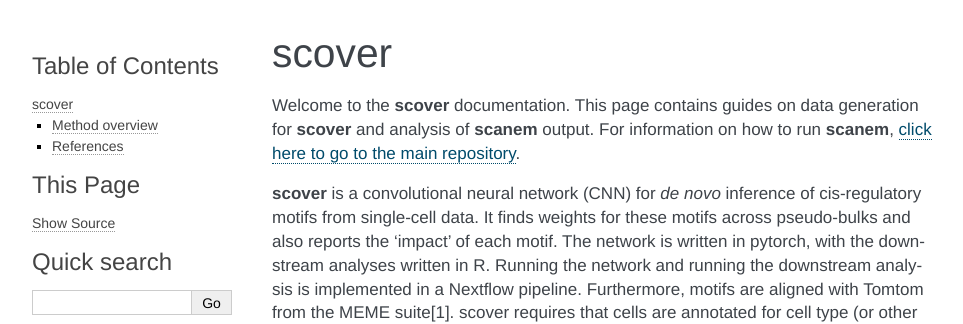
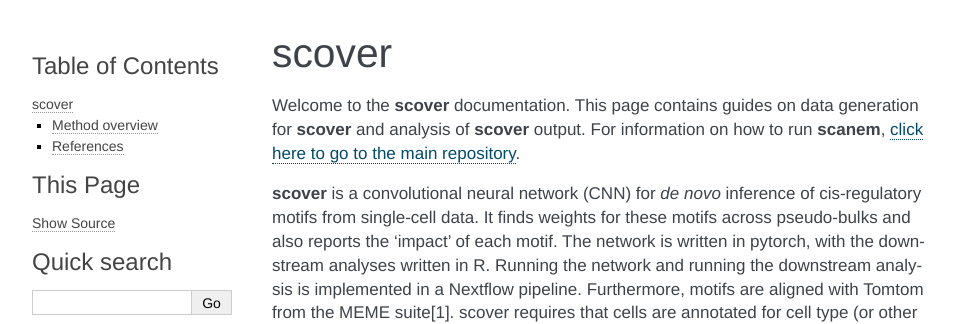
Before and after one commit to jacobhepkema/scover, a Sphinx documentation site: the page built from docs/source/index.rst, in a window 1280 px wide and 900 px high. Shown: the top 324 px of the window, without its empty margins (148-1111 px from the left). Built offline with Sphinx 7.4.7, drawn with Linux system fonts in a browser that asks for light colours; some of the changed text lies outside the part shown.

Commit message:
fix docs one more step

```diff
--- a/docs/source/index.rst
+++ b/docs/source/index.rst
@@ -1,7 +1,7 @@
 scover
 ======
 
-Welcome to the **scover** documentation. This page contains guides on data generation for **scover** and analysis of **scanem** output. For information on how to run **scanem**, `click here to go to the main repository <https://github.com/jacobhepkema/scanem>`_.
+Welcome to the **scover** documentation. This page contains guides on data generation for **scover** and analysis of **scover** output. For information on how to run **scanem**, `click here to go to the main repository <https://github.com/jacobhepkema/scanem>`_.
 
 **scover** is a convolutional neural network (CNN) for *de novo* inference of cis-regulatory motifs from single-cell data.
 It finds weights for these motifs across pseudo-bulks and also reports the 'impact' of each motif.
@@ -55,9 +55,9 @@
    :width: 400
    :alt: Sparsity example
 
-After this data preprocessing, the network `can be run <https://scover.readthedocs.io/en/latest/how_to_run_scover.html>`_. The network is a shallow convolutional neural network, with one convolutional layer, one global maximum pooling layer, and one fully connected layer (with the amount of pools as the amount of output channels). The network will start with initially random convolutional kernels (think of these as "motif detectors") and fully connected layer weights (think of these as the "impact scores of motifs in the pools"). The training step is the most computationally expensive and can take quite some hours depending on your dataset size. This is why I advice to run **scanem** on GPUs.
+After this data preprocessing, the network `can be run <https://scover.readthedocs.io/en/latest/how_to_run_scover.html>`_. The network is a shallow convolutional neural network, with one convolutional layer, one global maximum pooling layer, and one fully connected layer (with the amount of pools as the amount of output channels). The network will start with initially random convolutional kernels (think of these as "motif detectors") and fully connected layer weights (think of these as the "impact scores of motifs in the pools"). The training step is the most computationally expensive and can take quite some hours depending on your dataset size. This is why I advice to run **scover** on GPUs.
 
-After the training step has been completed, **scover** will align the motifs back to a motif database using Tomtom [1], build a motif alignment graph, and identify reproducible motif clusters. Though **scover** will generate some output plots, for further downstream analysis I recommend the guide for analysing **scanem** output `here <https://scanem.readthedocs.io/en/latest/how_to_analyse_scanem_output.html>`_
+After the training step has been completed, **scover** will align the motifs back to a motif database using Tomtom [1], build a motif alignment graph, and identify reproducible motif clusters. Though **scover** will generate some output plots, for further downstream analysis I recommend the guide for analysing **scover** output `here <https://scanem.readthedocs.io/en/latest/how_to_analyse_scanem_output.html>`_
 
 
 References
```
Also changed, not shown: 5 other files.
